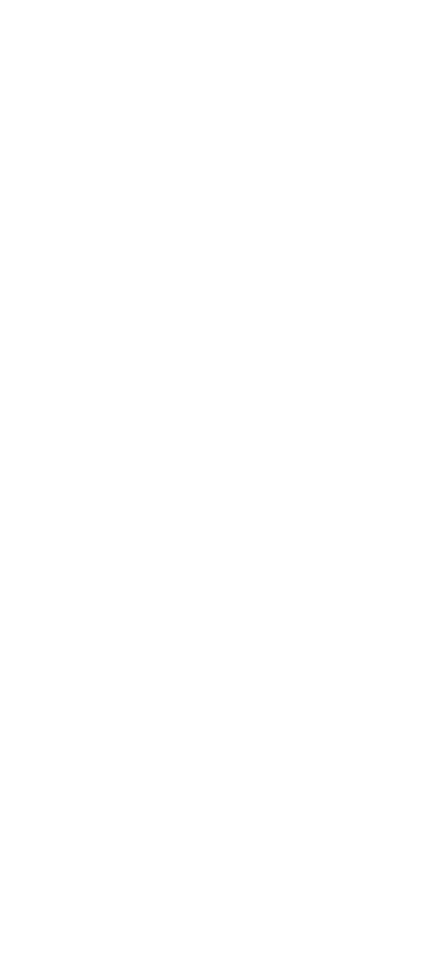
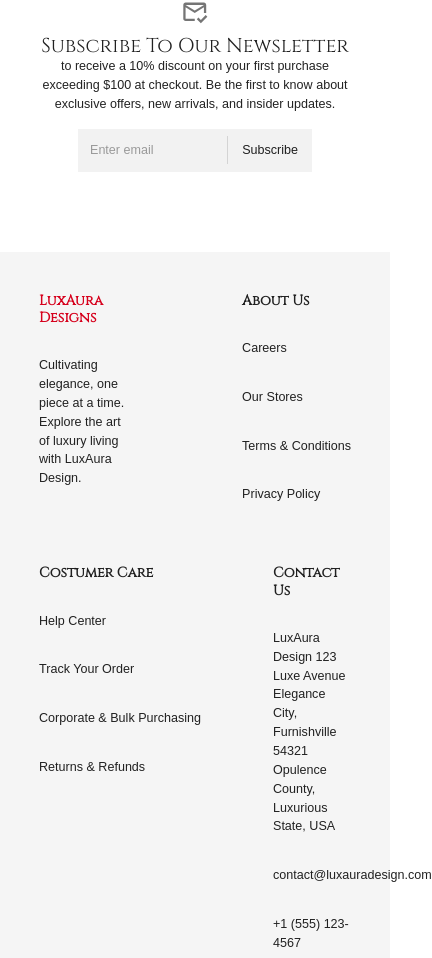
Before and after one commit to nikoavgerinos/ecommerce, a React (Create React App) app in the folder client/: page / in a window 390 px wide. Shown: the part 1039-1997 px from the top of the page, 432 px wide, since content can reach past the window. Before the commit the page ends 1029 px from the top, so only its background shows below. Built offline with nearby package versions, Linux system fonts and the light colour scheme; no server answers; a web font is replaced by a local one.

Commit message:
feat: setup Footer and ItemDetails component

```diff
--- a/client/src/App.js
+++ b/client/src/App.js
@@ -8,6 +8,7 @@ import Checkout from "./scenes/checkout/Checkout";
 import Confirmation from "./scenes/checkout/Confirmation";
 import Navbar from "./scenes/global/Navbar";
 import CartMenu from "./scenes/global/CartMenu";
+import Footer from "./scenes/global/Footer";
 
 
 const ScrollToTop = () => {
@@ -34,6 +35,7 @@ function App() {
           <Route path="checkout/success" element={<Confirmation />} />
         </Routes>
         <CartMenu />
+        <Footer />
       </BrowserRouter>
 
     </div>
--- a/client/src/components/item.jsx
+++ b/client/src/components/item.jsx
@@ -80,7 +80,7 @@ const Item = ({ item, width }) => {
       <Box mt="3px">
         <Typography variant="subtitle2" color={neutral.dark}>
           {category
-            ?.replace(/([A-Z])/g, " $1")
+            .replace(/([A-Z])/g, " $1")
             .replace(/^./, (str) => str.toUpperCase())}
         </Typography>
         <Typography>{name}</Typography>
--- /dev/null
+++ b/client/src/scenes/global/Footer.jsx
@@ -0,0 +1,70 @@
+import { useTheme } from "@mui/material";
+import { Box, Typography } from "@mui/material";
+import { shades } from "../../theme";
+
+const Footer = () => {
+  const {
+    palette: { neutral },
+  } = useTheme();
+  return (
+    <Box mt="70px" p="40px 0" backgroundColor={neutral.light}>
+      <Box
+        width="80%"
+        margin="auto"
+        display="flex"
+        justifyContent="space-between"
+        flexWrap="wrap"
+        rowGap="30px"
+        columnGap="clap(20px, 30px, 40px)"
+      >
+        <Box width="clamp(20%, 30%, 40%)">
+          <Typography
+            variant="h4"
+            fontWeight="bold"
+            mb="30px"
+            color={shades.secondary[500]}
+          >
+            LuxAura Designs
+          </Typography>
+          <div>
+            Cultivating elegance, one piece at a time. Explore the art of luxury
+            living with LuxAura Design.
+          </div>
+        </Box>
+        <Box>
+          <Typography variant="h4" fontWeight="bold" mb="30px">
+            About Us
+          </Typography>
+          <Typography mb="30px">Careers</Typography>
+          <Typography mb="30px">Our Stores</Typography>
+          <Typography mb="30px">Terms & Conditions</Typography>
+          <Typography mb="30px">Privacy Policy</Typography>
+        </Box>
+
+        <Box>
+          <Typography variant="h4" fontWeight="bold" mb="30px">
+            Costumer Care
+          </Typography>
+          <Typography mb="30px">Help Center</Typography>
+          <Typography mb="30px">Track Your Order</Typography>
+          <Typography mb="30px">Corporate & Bulk Purchasing</Typography>
+          <Typography mb="30px">Returns & Refunds</Typography>
+        </Box>
+
+        <Box width="clamp(20%, 25%, 30%)">
+          <Typography variant="h4" fontWeight="bold" mb="30px">
+            Contact Us
+          </Typography>
+          <Typography mb="30px">
+            LuxAura Design 123 Luxe Avenue Elegance City, Furnishville 54321
+            Opulence County, Luxurious State, USA
+          </Typography>
+          <Typography mb="30px">contact@luxauradesign.com</Typography>
+          <Typography mb="30px">+1 (555) 123-4567</Typography>
+        </Box>
+      </Box>
+    </Box>
+  );
+};
+
+export default Footer;
--- a/client/src/scenes/global/Navbar.jsx
+++ b/client/src/scenes/global/Navbar.jsx
@@ -39,6 +39,7 @@ const Navbar = () => {
           onClick={() => navigate("/")}
           sx={{ "&:hover": { cursor: "pointer" } }}
           color={shades.secondary[500]}
+          fontWeight="bold"
         >
           LuxAura Designs
         </Box>
--- a/client/src/scenes/home/Home.jsx
+++ b/client/src/scenes/home/Home.jsx
@@ -1,11 +1,13 @@
 import MainCarousel from "./MainCarousel";
 import ShoppingList from "./ShoppingList";
+import Subscribe from "./Subscribe";
 
 const Home = () => {
   return (
     <div className="home">
       <MainCarousel />
       <ShoppingList />
+      <Subscribe />
     </div>
   );
 };
--- a/client/src/scenes/home/MainCarousel.jsx
+++ b/client/src/scenes/home/MainCarousel.jsx
@@ -82,13 +82,13 @@ const MainCarousel = () => {
           >
             <Typography color={shades.secondary[200]}>-- NEW ITEMS</Typography>
             <Typography variant="h1">Summer Sale</Typography>
-            <Typography
+            {/* <Typography
               fontWeight="bold"
               color={shades.secondary[300]}
               sx={{ textDecoration: "underline" }}
             >
               Discover More
-            </Typography>
+            </Typography> */}
           </Box>
         </Box>
       ))}
--- /dev/null
+++ b/client/src/scenes/home/Subscribe.jsx
@@ -0,0 +1,42 @@
+import { Box, InputBase, Divider, Typography, IconButton } from "@mui/material";
+import MarkEmailReadOutlinedIcon from "@mui/icons-material/MarkEmailReadOutlined";
+import { useState } from "react";
+
+const Subscribe = () => {
+  const [email, setEmail] = useState("");
+
+  return (
+    <Box width="80%" margin="80px auto" textAlign="center">
+      <IconButton>
+        <MarkEmailReadOutlinedIcon fontSize="large" />
+      </IconButton>
+      <Typography variant="h3">Subscribe To Our Newsletter</Typography>
+      <Typography>
+        to receive a 10% discount on your first purchase exceeding $100 at
+        checkout. Be the first to know about exclusive offers, new arrivals, and
+        insider updates.
+      </Typography>
+      <Box
+        p="2px 4px"
+        m="15px auto"
+        display="flex"
+        alignItems="center"
+        width="75%"
+        backgroundColor="#F2F2F2"
+      >
+        <InputBase
+          sx={{ ml: 1, flex: 1 }}
+          placeholder="Enter email"
+          onChange={(e) => setEmail(e.target.value)}
+          value={email}
+        />
+        <Divider sx={{ height: 28, m: 0.5 }} orientation="vertical" />
+        <Typography sx={{ p: "10px", ":hover": { cursor: "pointer" } }}>
+          Subscribe
+        </Typography>
+      </Box>
+    </Box>
+  );
+};
+
+export default Subscribe;
--- a/client/src/scenes/itemDetails/ItemDetails.jsx
+++ b/client/src/scenes/itemDetails/ItemDetails.jsx
@@ -1,5 +1,156 @@
+import { Box, Button, IconButton, Typography } from "@mui/material";
+import Tabs from "@mui/material/Tabs";
+import Tab from "@mui/material/Tab";
+import { useParams } from "react-router-dom";
+import { useEffect, useState } from "react";
+import Item from "../../components/Item";
+import FavoriteBorderOutlinedIcon from "@mui/icons-material/FavoriteBorderOutlined";
+import AddIcon from "@mui/icons-material/Add";
+import RemoveIcon from "@mui/icons-material/Remove";
+import { shades } from "../../theme";
+import { addToCart } from "../../state";
+import { useDispatch } from "react-redux";
+
 const ItemDetails = () => {
-  return <div>ItemDetails</div>;
+  const dispatch = useDispatch();
+  const { itemId } = useParams();
+  const [value, setValue] = useState("description");
+  const [count, setCount] = useState(1);
+  const [item, setItem] = useState(null);
+  const [items, setItems] = useState([]);
+
+  const handleChange = (event, newValue) => {
+    setValue(newValue);
+  };
+
+  async function getItem() {
+    const item = await fetch(
+      `http://localhost:1337/api/items/${itemId}?populate=image`,
+      {
+        method: "GET",
+      }
+    );
+    const itemJson = await item.json();
+    setItem(itemJson.data);
+  }
+
+  async function getItems() {
+    const items = await fetch(
+      `http://localhost:1337/api/items?populate=image`,
+      {
+        method: "GET",
+      }
+    );
+    const itemsJson = await items.json();
+    setItems(itemsJson.data);
+  }
+
+  useEffect(() => {
+    getItem();
+    getItems();
+  }, [itemId]); // eslint-disable-line react-hooks/exhaustive-deps
+
+  return (
+    <Box width="80%" m="80px auto">
+      <Box display="flex" flexWrap="wrap" columnGap="40px">
+        {/* IMAGES */}
+        <Box flex="1 1 40%" mb="40px">
+          <img
+            alt={item?.name}
+            width="100%"
+            height="100%"
+            src={`http://localhost:1337${item?.attributes?.image?.data?.attributes?.formats?.medium?.url}`}
+            style={{ objectFit: "contain" }}
+          />
+        </Box>
+
+        {/* ACTIONS */}
+        <Box flex="1 1 50%" mb="40px">
+          <Box display="flex" justifyContent="space-between">
+            <Box>Home/Item</Box>
+            <Box>Prev Next</Box>
+          </Box>
+
+          <Box m="65px 0 25px 0">
+            <Typography variant="h3">{item?.attributes?.name}</Typography>
+            <Typography>${item?.attributes?.price}</Typography>
+            <Typography sx={{ mt: "20px" }}>
+              {item?.attributes?.longDescription}
+            </Typography>
+          </Box>
+
+          <Box display="flex" alignItems="center" minHeight="50px">
+            <Box
+              display="flex"
+              alignItems="center"
+              border={`1.5px solid ${shades.neutral[300]}`}
+              mr="20px"
+              p="2px 5px"
+            >
+              <IconButton onClick={() => setCount(Math.max(count - 1, 0))}>
+                <RemoveIcon />
+              </IconButton>
+              <Typography sx={{ p: "0 5px" }}>{count}</Typography>
+              <IconButton onClick={() => setCount(count + 1)}>
+                <AddIcon />
+              </IconButton>
+            </Box>
+            <Button
+              sx={{
+                backgroundColor: "#222222",
+                color: "white",
+                borderRadius: 0,
+                minWidth: "150px",
+                padding: "10px 40px",
+              }}
+              onClick={() => dispatch(addToCart({ item: { ...item, count } }))}
+            >
+              ADD TO CART
+            </Button>
+          </Box>
+          <Box>
+            <Box m="20px 0 5px 0" display="flex">
+              <FavoriteBorderOutlinedIcon />
+              <Typography sx={{ ml: "5px" }}>ADD TO WISHLIST</Typography>
+            </Box>
+            <Typography>CATEGORIES: {item?.attributes?.category}</Typography>
+          </Box>
+        </Box>
+      </Box>
+
+      {/* INFORMATION */}
+      <Box m="20px 0">
+        <Tabs value={value} onChange={handleChange}>
+          <Tab label="DESCRIPTION" value="description" />
+          <Tab label="REVIEWS" value="reviews" />
+        </Tabs>
+      </Box>
+      <Box display="flex" flexWrap="wrap" gap="15px">
+        {value === "description" && (
+          <div>{item?.attributes?.longDescription}</div>
+        )}
+        {value === "reviews" && <div>reviews</div>}
+      </Box>
+
+      {/* RELATED ITEMS */}
+      <Box mt="50px" width="100%">
+        <Typography variant="h3" fontWeight="bold">
+          Related Products
+        </Typography>
+        <Box
+          mt="20px"
+          display="flex"
+          flexWrap="wrap"
+          columnGap="1.33%"
+          justifyContent="space-between"
+        >
+          {items.slice(0, 4).map((item, i) => (
+            <Item key={`${item.name}-${i}`} item={item} />
+          ))}
+        </Box>
+      </Box>
+    </Box>
+  );
 };
 
 export default ItemDetails;
```
Also changed, not shown: 1 other file (tests, documents, lock files or other folders).
